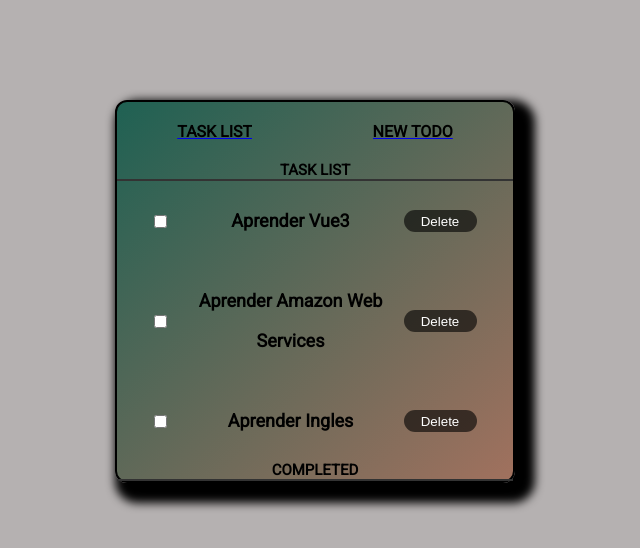
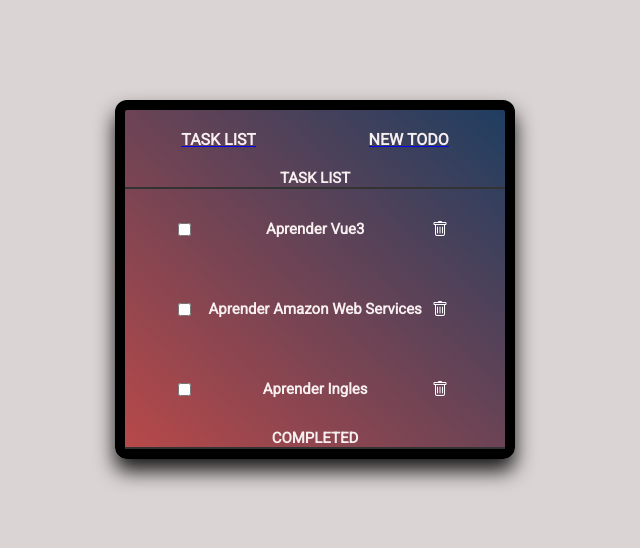
Before and after one commit to NozoDev/ToList, a Vue app: page / in a window 1280 px wide. Shown: the top 548 px of the page, without its empty margins (325-965 px from the left). Built offline with nearby package versions, Linux system fonts and the light colour scheme.

Commit message:
diseño mejorado, se le coloco trash a eliminar y cursor pointer en los checkbox

```diff
--- a/src/App.vue
+++ b/src/App.vue
@@ -27,7 +27,7 @@ prefetch();
     </template>
   </div>
 </template>
-
+<!--Esto es un pequeño comentario: hoy tuve la grata satifaccion de hacer una aplicacion con el querido frame VUE, ya que nunca tuve la experiencia ni habia tocado vue.. realmente me gusto muchisimo creo que es mas amigable de aprender rapidamente es mi primera vez con este frame y me gustaria que me den la oportunidad de aprender mas del en su equipo-->
 <style>
 @import "./assets/base.css";
 </style>
--- a/src/assets/base.css
+++ b/src/assets/base.css
@@ -4,17 +4,14 @@
   padding: 0;
 }
 
-
 :root {
-  --text-color: #000000;
-  --bg-color: linear-gradient(to bottom right, #1f6153, #a1715e);
+  --bg-color: linear-gradient(to bottom left, #1f3e61, #b43939e5);
 }
 
 body {
-  background-color: #493f3f67;
-  color: var(--text-color);
+  background-color: #c0b3b38e;
   font-family: "Roboto", sans-serif;
-
+  height: 100%;
 }
 
 /* navbar*/
@@ -26,8 +23,8 @@ body {
   margin-left: auto;
   margin-right: auto;
   border-radius: 12px;
-  border: 2px solid;
-  box-shadow: 10px 10px 10px 10px black;
+  border: 10px solid;
+  box-shadow: 0px 12px 20px rgba(25, 25, 25, 22);
 }
 
 .list-container {
@@ -44,12 +41,13 @@ body {
 
 .title-list {
   text-transform: uppercase;
-  color: black;
+  color: #f7efef;
   font-weight: 600;
 }
 
 .loader {
   text-align: center;
+  color: #f7efef;
 }
 li * {
   float: left;
@@ -60,15 +58,21 @@ h3 {
   clear: both;
   list-style: none;
 }
-input,
-button {
-  outline: none;
+
+.boton-check{
+  cursor: pointer;
+}
+
+.icon {
+  color: white;
+  border: none;
+  padding: 1%;
+  cursor: pointer;
 }
 
 button {
   background: #0000009a;
   color: white;
-  width: 73px;
   border-radius: 12px;
   border: none;
   padding: 1%;
@@ -85,7 +89,7 @@ button[type="add"] {
 
 h3,
 label[for="new-task"] {
-  color: #000;
+  color: #f7efef;
   font-weight: 700;
   font-size: 15px;
   border-bottom: 2px solid #333;
@@ -119,8 +123,8 @@ li {
 }
 
 li > label {
-  font-size: 18px;
-  color: #000;
+  font-size: 15px;
+  color: #f7efef;
   line-height: 40px;
   width: 237px;
   padding: 0 0 0 11px;
@@ -133,7 +137,7 @@ li > input[type="text"] {
 
 #completed-tasks label {
   text-decoration: line-through;
-  color: #888;
+  color: #f7efef;
 }
 
 ul li input[type="text"] {
--- a/src/components/TaskList.vue
+++ b/src/components/TaskList.vue
@@ -13,18 +13,22 @@ const { todosIncompleted, todosCompleted, toggle, deleteTodo } = todosFactory();
       :key="todo.id"
       @click="toggle(todo.id)"
     >
-      <input type="checkbox" />
+      <input class="boton-check" type="checkbox" />
       <label>{{ todo.name }}</label>
-      <button class="delete" @click="deleteTodo(todo.id)">Delete</button>
+      <span class="icon"
+        ><i class="bi bi-trash" @click="deleteTodo(todo.id)"></i
+      ></span>
     </li>
   </ul>
   <h3>Completed</h3>
   <ul id="completed-tasks">
     <li v-for="todo in todosCompleted" :key="todo.id" @click="toggle(todo.id)">
-      <input type="checkbox" checked />
+      <input class="boton-check" type="checkbox" checked />
       <label>{{ todo.name }}</label>
       <input type="text" />
-      <button class="delete" @click="deleteTodo(todo.id)">Delete</button>
+      <span class="icon"
+        ><i class="bi bi-trash" @click="deleteTodo(todo.id)"></i
+      ></span>
     </li>
   </ul>
 </template>
```
